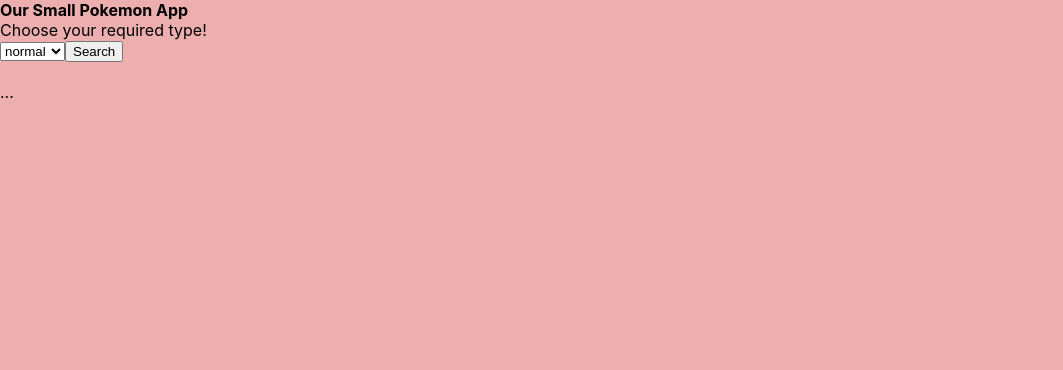
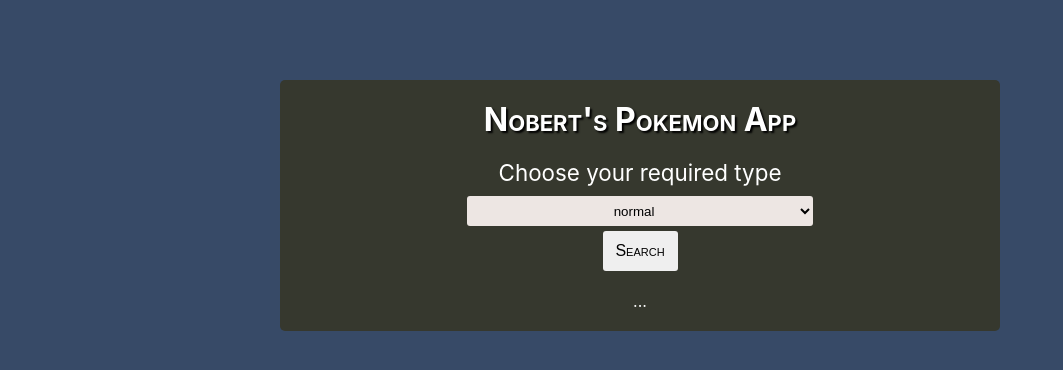
Before and after one commit to nmxmxh/pokemon-app, a React (Create React App) app: page / in a window 1280 px wide. Shown: the top 370 px of the page, without its empty margins (0-1063 px from the left). Built offline with nearby package versions, Linux system fonts and the light colour scheme.

Commit message:
Added styling and pushing to heroku, fun exercise for managing state, there's alot of memory waste though

```diff
--- a/package.json
+++ b/package.json
@@ -6,9 +6,11 @@
     "@testing-library/jest-dom": "^4.2.4",
     "@testing-library/react": "^9.3.2",
     "@testing-library/user-event": "^7.1.2",
+    "node-sass": "^4.13.1",
     "react": "^16.13.0",
     "react-dom": "^16.13.0",
-    "react-scripts": "3.4.0"
+    "react-scripts": "3.4.0",
+    "styled-components": "^5.0.1"
   },
   "scripts": {
     "start": "react-scripts start",
--- a/src/App.css
+++ b/src/App.css
@@ -2,7 +2,88 @@
   margin: 0;
 }
 
+body {
+  background-color: #374A67;
+}
+
+::-webkit-scrollbar {
+  width: 5px;
+}
+
+::-webkit-scrollbar-track {
+  background: gray;
+}
+
+::-webkit-scrollbar-thumb {
+  background: black;
+  border-radius: 10%;
+}
+
+::-webkit-scrollbar-thumb:hover {
+  background: black;
+}
+
 .app-container {
-  background: rgb(236, 174, 174);
-  min-height: 100vh;
+  margin: auto;
+  margin-top: 10vh;
+  margin-bottom: 10vh;
+  width: 50%;
+  padding: 20px 40px;
+  background-color: #36382E;
+  border-radius: 5px;
+  color: white;
 }
+
+.app-container h1 {
+  text-align: center;
+  font-variant: small-caps;
+  margin-bottom: 20px;
+  text-shadow: 2px 2px 2px black;
+  transition: all 0.3s linear;
+}
+
+.app-container form {
+  margin: auto;
+  text-align: center;
+}
+
+.app-container label {
+  font-size: 1.4rem;
+}
+
+.search-container {
+  margin: auto;
+  margin-top: 10px;
+  width: 60%;
+}
+
+.search-container select {
+  width: 90%;
+  height: 30px;
+  background-color: #EDE6E3;
+  border-radius: 3px;
+  border: 0px solid transparent;
+  margin-bottom: 5px;
+  transition: all 0.3s ease-in;
+}
+
+.search-container select option {
+  text-align: center;
+  margin: auto;
+}
+
+.search-container button {
+  height: 40px;
+  width: 75px;
+  outline: none;
+  border: none;
+  border-radius: 3px;
+  font-size: 1rem;
+  font-variant: small-caps;
+  transition: all 0.3s ease-in;
+}
+
+.search-container button:hover {
+  background-color: #F06449;
+  color: #EDE6E3;
+}
--- a/src/App.js
+++ b/src/App.js
@@ -14,13 +14,15 @@
   }
 
   onSelectTypeChange = (event) => {
-    this.setState({type: event.target.value })
+    this.setState({
+      type: event.target.value,
+      pokemonList: []
+    })
   }
 
   onButtonClick = (event) => {
     event.preventDefault();
 
-    // const API_URI = 'https://pokeapi.co/api/v2/type/';
     let type = this.state.type;
 
     fetch(`https://pokeapi.co/api/v2/type/${type}/`)
@@ -37,15 +39,14 @@
   }
 
   render() {
-      console.log("Current State : ", this.state)
-
       return(
-          <div className='container app-container'>
+          <div className='app-container'>
             <div>
-              <h4>Our Small Pokemon App</h4>
+              <h1>Nobert's Pokemon App</h1>
                   <form>
-                  <label>Choose your required type!</label>
+                  <label>Choose your required type</label>
                   <br />
+                    <div className='search-container'>
                       <select onChange={this.onSelectTypeChange}>
                         <option value='1'>normal</option>
                         <option value='2'>fighting</option>
@@ -53,14 +54,15 @@
                         <option value='4'>poison</option>
                       </select>
                       <button
-                      className='btn btn-success'
+                        className='btn'
                         onClick={this.onButtonClick}
                       >
                         Search
                       </button>
+                    </div>
                   </form>
                   <br />
-                  <PokemonList pokemonResult={this.state.pokemonList} />
+                  <PokemonList className='pokemon-list' pokemonResult={this.state.pokemonList} />
             </div>
           </div>
       )
--- a/src/components/pokemon-card/pokemon-card.component.jsx
+++ b/src/components/pokemon-card/pokemon-card.component.jsx
@@ -1,4 +1,6 @@
 import React, { Component } from 'react';
+
+import './pokemon-card.styles.scss';
 
 class PokemonCard extends Component {
     constructor() {
@@ -41,7 +43,7 @@
                     className="pokemon-card"
                     onClick={this.onPokemonClick}
                 >
-                    name : {this.props.name}
+                    Name : {this.props.name}
                     <br />
                     url : {this.props.url}
                 </div>
@@ -55,14 +57,14 @@
                     onClick={this.onPokemonClick}
                 >
                     <div>
-                        name : { this.props.name }
+                        Name : { this.props.name }
                         <br />
                         url : {this.props.url}
                     </div>
                     <div>
-                        <img src={ this.state.imageURL } alt="cute pokemon" />
-                        <p>weight: { this.state.weight } </p>
-                        <p>height : { this.state.height }</p>
+                        <img src={ this.state.imageURL } alt="cute pokemon" className='pokemon-card-image'/>
+                        <p>Weight: { this.state.weight } </p>
+                        <p>Height : { this.state.height }</p>
                     </div>
                 </div>
             )
--- /dev/null
+++ b/src/components/pokemon-card/pokemon-card.styles.scss
@@ -0,0 +1,28 @@
+.pokemon-card {
+    width: 90%;
+    height: 50px;
+    background-color: #DADAD9;
+    margin: auto;
+    margin-bottom: 5px;
+    color: black;
+    border-radius: 3px;
+    box-shadow: 1px 1px 0px black;
+    transition: all 0.3s linear;
+    cursor: pointer;
+    text-transform: capitalize;
+
+    &:hover {
+        box-shadow: 1px 1px 0px white;
+    }
+}
+
+.pokemon-card-active {
+    transition: all 0.3s linear;
+    height: 200px;
+    box-shadow: 1px 1px 0px white;
+}
+
+.pokemon-card-image {
+    height: 100px;
+    width: 100px;
+}
--- a/src/components/pokemon-list/pokemon-list.component.jsx
+++ b/src/components/pokemon-list/pokemon-list.component.jsx
@@ -1,6 +1,8 @@
 import React, { Component } from 'react';
 
-import PokemonCard from '../pokemon-card/pokemon-card.component'
+import PokemonCard from '../pokemon-card/pokemon-card.component';
+
+import './pokemon-list.styles.scss';
 
 class PokemonList extends Component {
     renderPokemons() {
@@ -24,14 +26,14 @@
     render()  {
        if(this.props.pokemonResult.length > 0) {
            return(
-               <div>
+               <div className='pokemon-list'>
                    {this.renderPokemons()}
                </div>
            )
        }
 
        return (
-           <div>
+           <div className='pokemon-list'>
                ...
            </div>
        )
--- /dev/null
+++ b/src/components/pokemon-list/pokemon-list.styles.scss
@@ -0,0 +1,6 @@
+.pokemon-list {
+    margin-top: 20px;
+    margin: auto;
+    text-align: center;
+    width: 100%;
+}
```
Also changed, not shown: 1 other file (tests, documents, lock files or other folders). Lines whose indentation alone changed are shown as unchanged.
